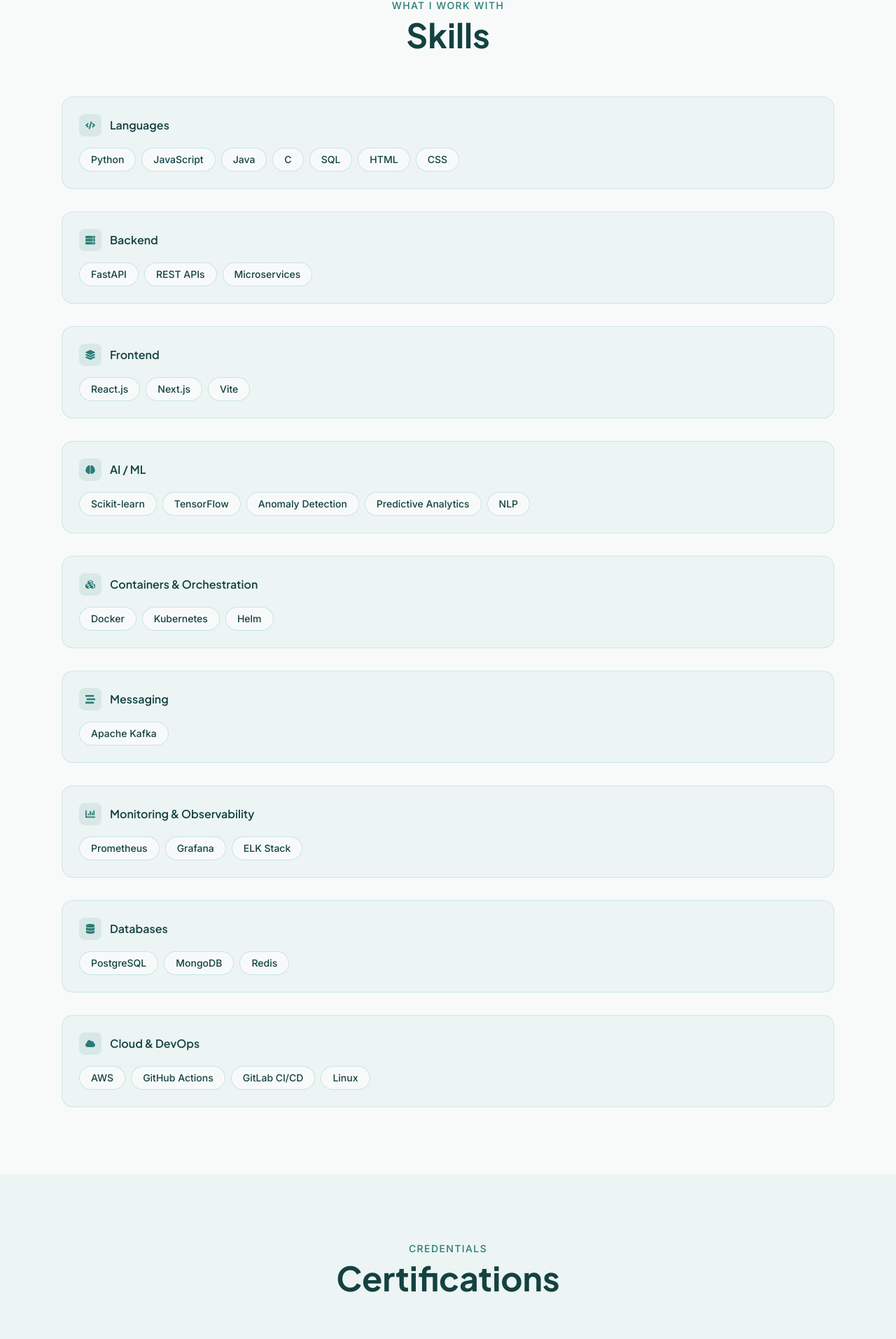
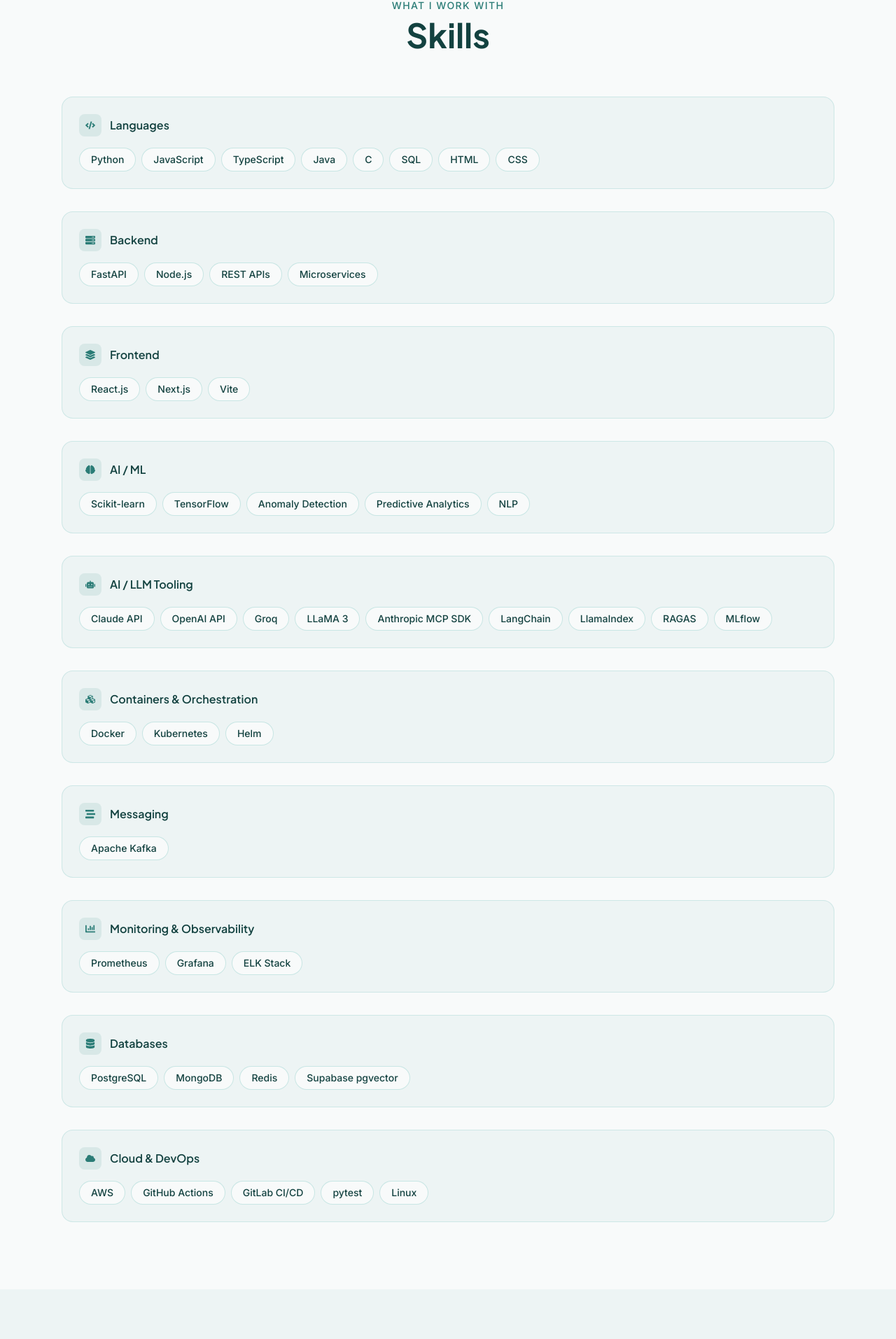
Before and after one commit to chigurupatiakhil5/portfolio, a Next.js app: page / in a window 1280 px wide. Shown: the part 4412-6325 px from the top of the page at 70% size. Built offline with nearby package versions, Linux system fonts and the light colour scheme; grey boxes are pictures that could not be loaded.

Commit message:
feat: add AI/LLM tooling and update skills to match current resume

```diff
--- a/src/components/Skills.jsx
+++ b/src/components/Skills.jsx
@@ -6,6 +6,7 @@
   FaServer,
   FaLayerGroup,
   FaBrain,
+  FaRobot,
   FaCubes,
   FaStream,
   FaChartBar,
@@ -22,12 +23,12 @@
   {
     category: "Languages",
     icon: FaCode,
-    skills: ["Python", "JavaScript", "Java", "C", "SQL", "HTML", "CSS"],
+    skills: ["Python", "JavaScript", "TypeScript", "Java", "C", "SQL", "HTML", "CSS"],
   },
   {
     category: "Backend",
     icon: FaServer,
-    skills: ["FastAPI", "REST APIs", "Microservices"],
+    skills: ["FastAPI", "Node.js", "REST APIs", "Microservices"],
   },
   {
     category: "Frontend",
@@ -38,6 +39,11 @@
     category: "AI / ML",
     icon: FaBrain,
     skills: ["Scikit-learn", "TensorFlow", "Anomaly Detection", "Predictive Analytics", "NLP"],
+  },
+  {
+    category: "AI / LLM Tooling",
+    icon: FaRobot,
+    skills: ["Claude API", "OpenAI API", "Groq", "LLaMA 3", "Anthropic MCP SDK", "LangChain", "LlamaIndex", "RAGAS", "MLflow"],
   },
   {
     category: "Containers & Orchestration",
@@ -57,12 +63,12 @@
   {
     category: "Databases",
     icon: FaDatabase,
-    skills: ["PostgreSQL", "MongoDB", "Redis"],
+    skills: ["PostgreSQL", "MongoDB", "Redis", "Supabase pgvector"],
   },
   {
     category: "Cloud & DevOps",
     icon: FaCloud,
-    skills: ["AWS", "GitHub Actions", "GitLab CI/CD", "Linux"],
+    skills: ["AWS", "GitHub Actions", "GitLab CI/CD", "pytest", "Linux"],
   },
 ];
 
```
